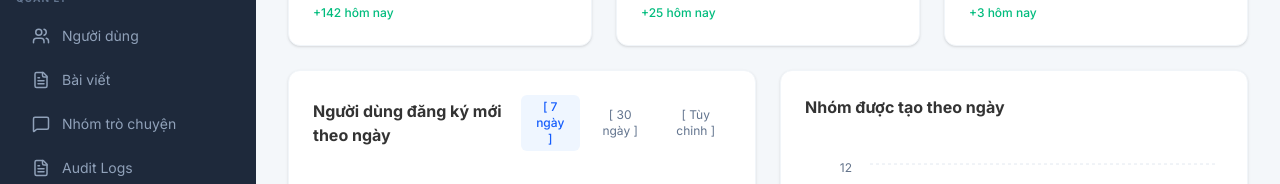
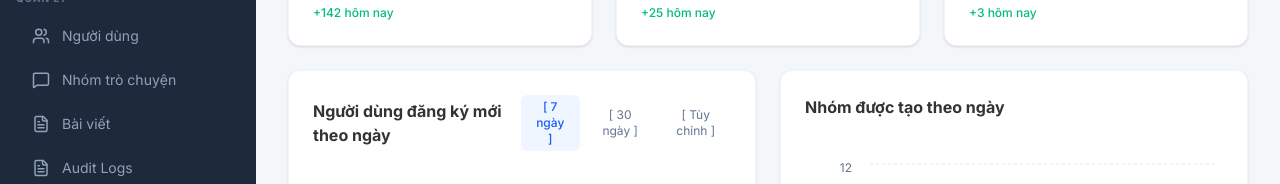
Before and after one commit to Dothuan6/fbv-mobilechat-backoffice, a React (Vite) app: page / in a window 1280 px wide. Shown: the part 184-368 px from the top of the page. Built offline with nearby package versions, Linux system fonts and the light colour scheme.

Commit message:
update-sidebar

```diff
--- a/src/App.tsx
+++ b/src/App.tsx
@@ -2249,6 +2249,12 @@ export default function App() {
               active={activeTab === 'users'}
               onClick={() => setActiveTab('users')}
             />
+            <SidebarItem
+              icon={MessageSquare}
+              label="Nhóm trò chuyện"
+              active={activeTab === 'chats'}
+              onClick={() => setActiveTab('chats')}
+            />
             {/* <SidebarItem
               icon={UserCircle}
               label="Nhóm"
@@ -2261,13 +2267,6 @@ export default function App() {
               active={activeTab === 'posts'}
               onClick={() => setActiveTab('posts')}
             />
-            <SidebarItem
-              icon={MessageSquare}
-              label="Nhóm trò chuyện"
-              active={activeTab === 'chats'}
-              onClick={() => setActiveTab('chats')}
-            />
-
             <SidebarItem
               icon={FileText}
               label="Audit Logs"
```
